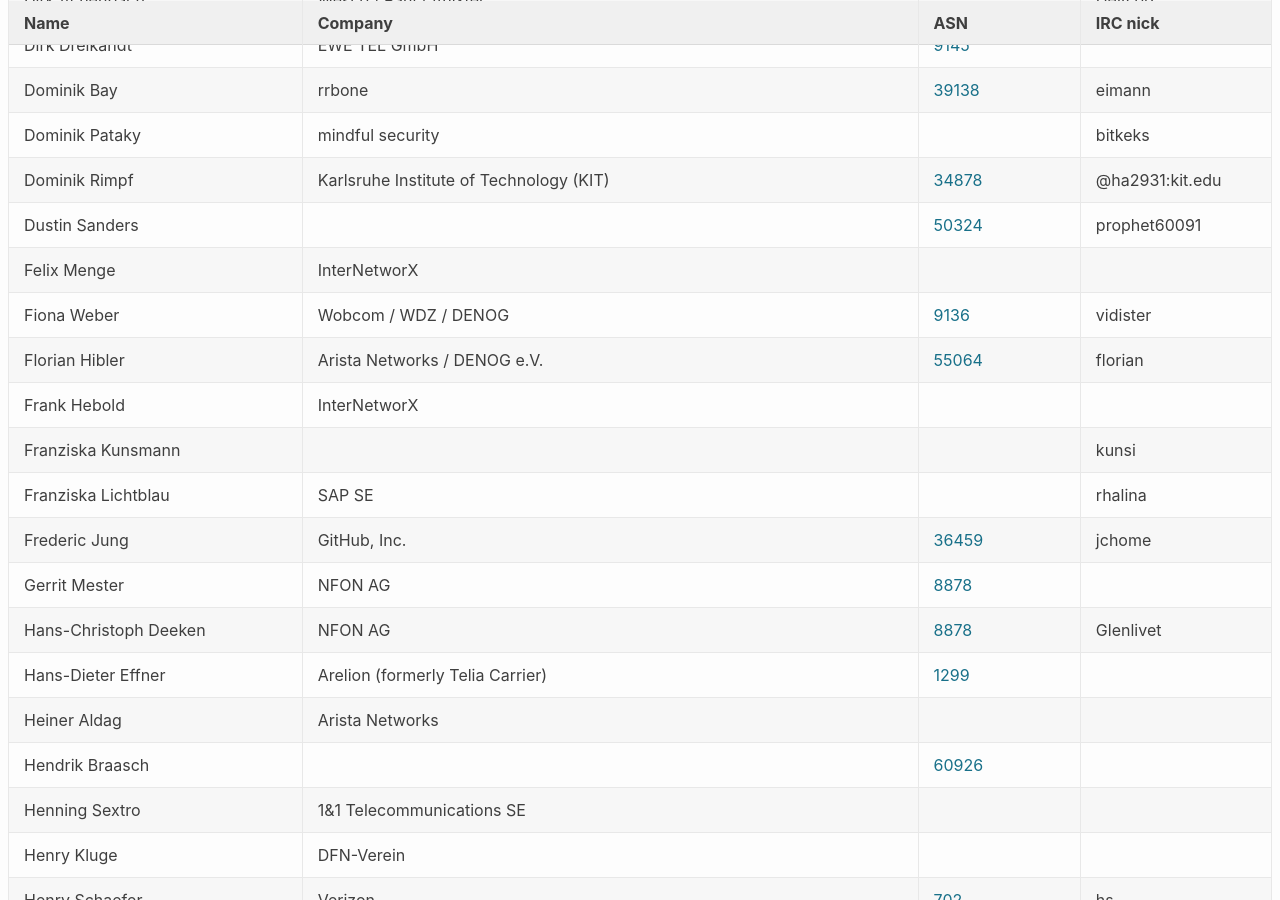
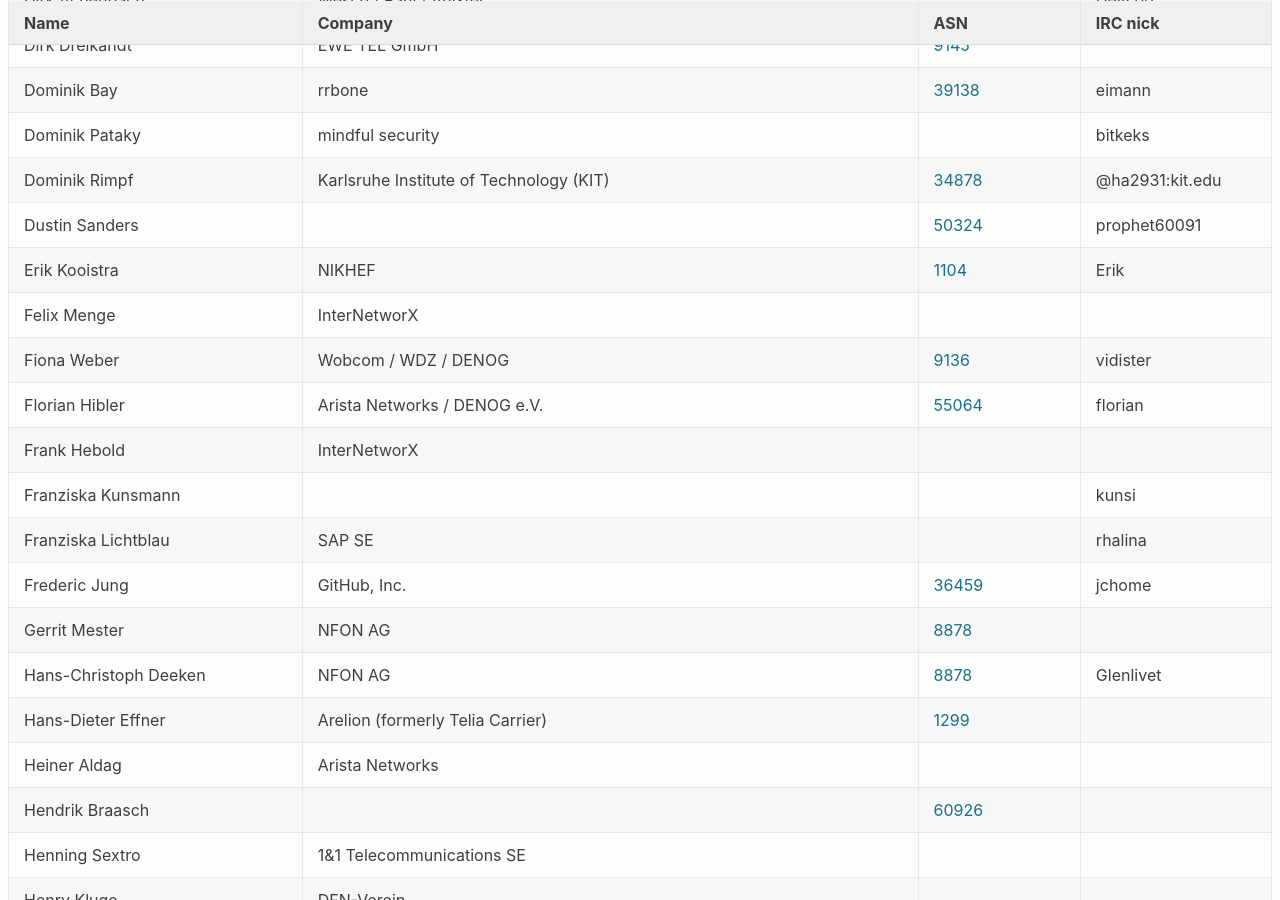
Before and after one commit to denog/pretix-attendeelist, a Jekyll site: the page built from denog15/index.md, in a window 1280 px wide and 900 px high, scrolled down 2134 px. Built offline with Jekyll 4.4.1, drawn with Linux system fonts in a browser that asks for light colours.

Commit message:
Latest data: Wed Sep  6 11:09:53 UTC 2023

```diff
--- a/_data/attendees_denog15_onsite.json
+++ b/_data/attendees_denog15_onsite.json
@@ -292,6 +292,12 @@
     "company": null,
     "irc": "prophet60091",
     "asn": "50324"
+  },
+  {
+    "name": "Erik Kooistra",
+    "company": "NIKHEF",
+    "irc": "Erik",
+    "asn": "1104"
   },
   {
     "name": "Felix Menge",
```
